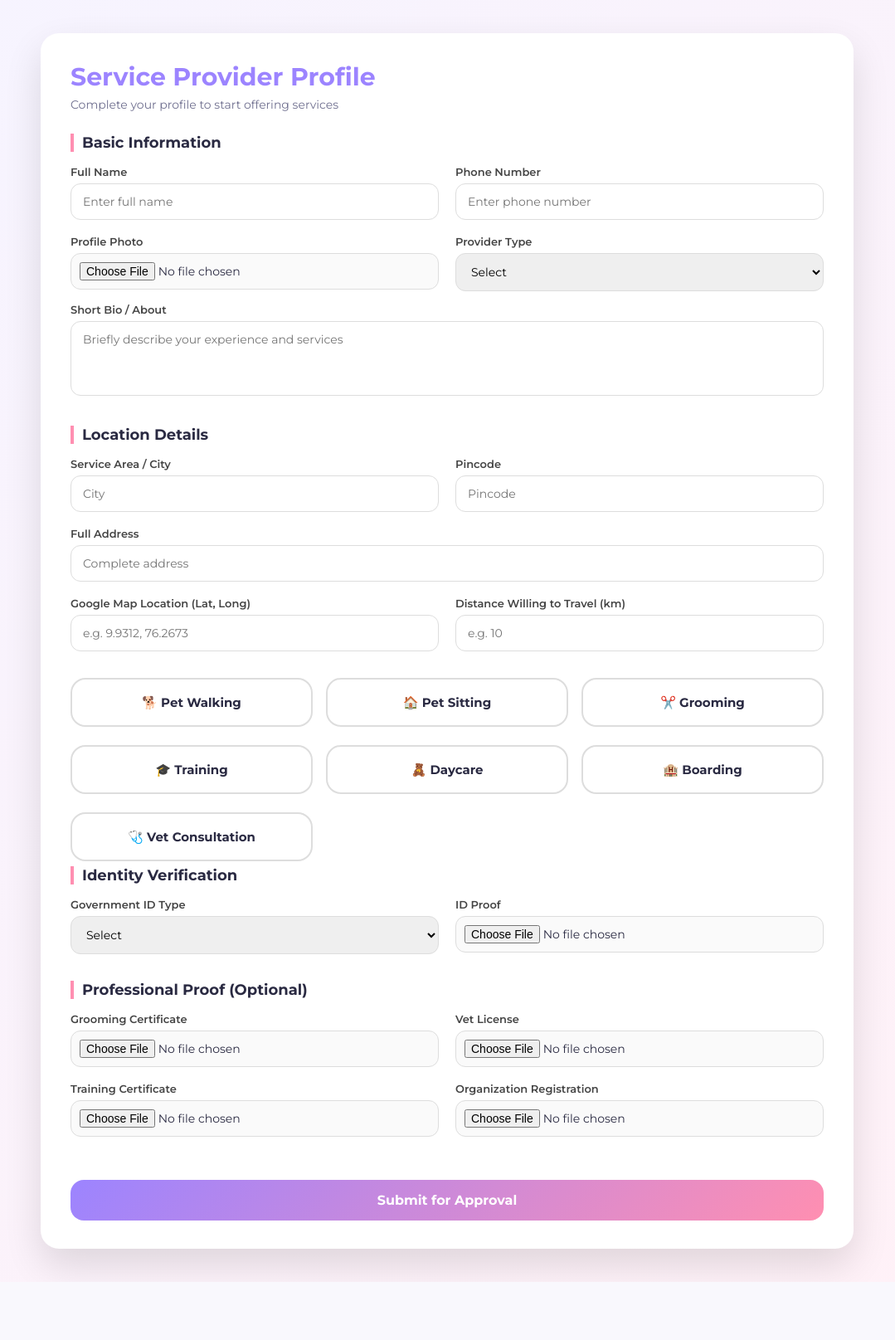
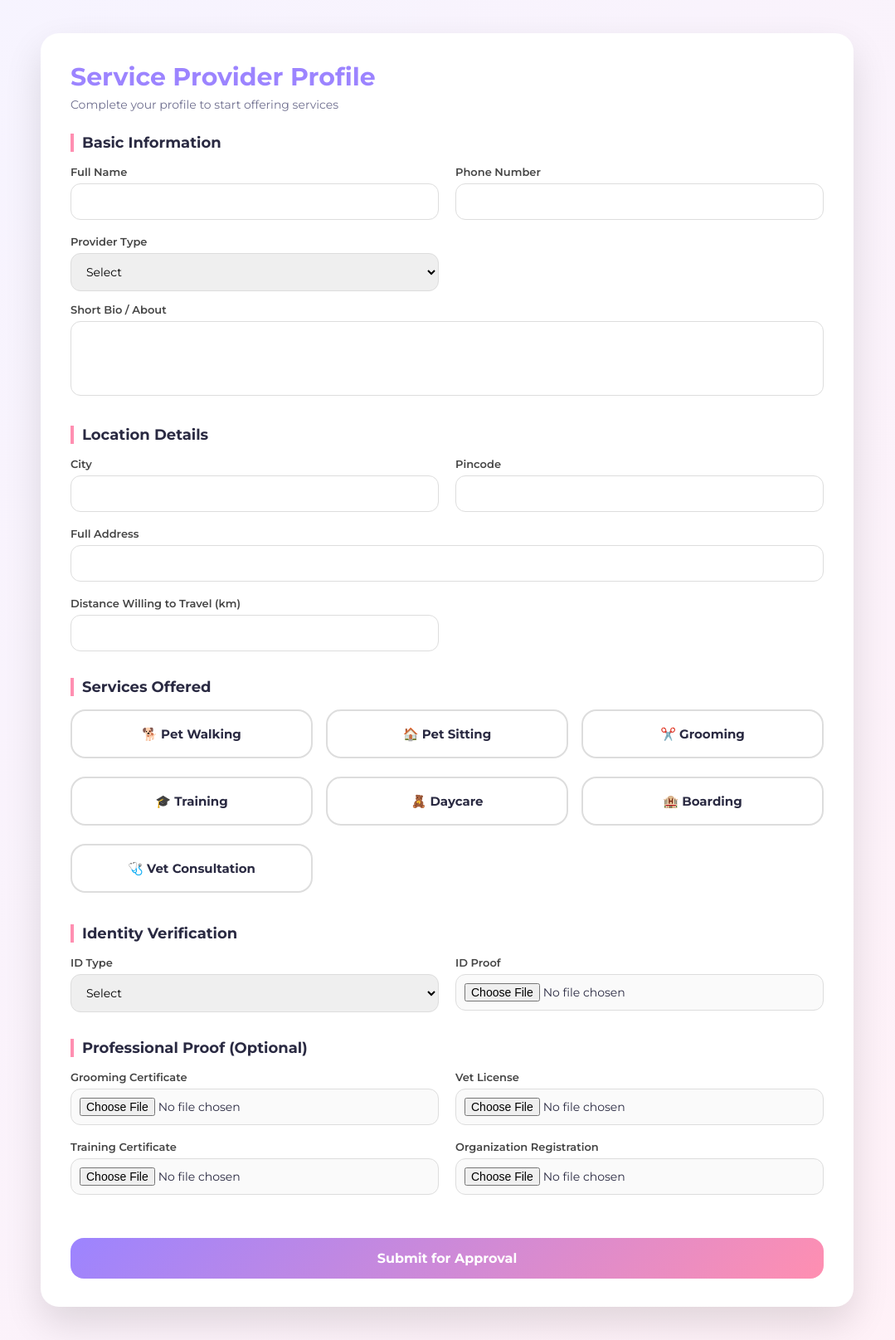
Before and after one commit to Rohini6697/pawsomecare, a Django app: page /provider_details/1/ in a window 1280 px wide. Shown: the whole page at 83% size, without its empty margins (101-1180 px from the left). Before the commit the page ends 1544 px from the top, so only its background shows below. Run offline with Django 5.2, Linux system fonts and the light colour scheme; a user stored in the database is signed in; data comes from the database, SQL or seed files in the repository; both versions use the stored data as it was after the commit.

Commit message:
changes made

```diff
--- a/PetCare/models.py
+++ b/PetCare/models.py
@@ -47,7 +47,7 @@ class ServiceProvider(models.Model):
 
     user = models.OneToOneField(Profile, on_delete=models.CASCADE)
 
-    full_name = models.CharField(max_length=100)
+    full_name = models.CharField(max_length=100,null=True,blank=True)
     phone_number = models.CharField(max_length=15)
     # profile_photo = models.ImageField(upload_to='providers/profile/', blank=True)
 
--- a/PetCare/templates/provider/provider_details.html
+++ b/PetCare/templates/provider/provider_details.html
@@ -10,8 +10,8 @@
 <body>
 
 <div class="page-wrapper">
+    <div class="form-card">
 
-    <div class="form-card">
         <h1>Service Provider Profile</h1>
         <p class="subtitle">Complete your profile to start offering services</p>
 
@@ -25,31 +25,26 @@
                 <div class="form-grid">
                     <div>
                         <label>Full Name</label>
-                        <input type="text" placeholder="Enter full name" required>
+                        <input type="text" name="full_name" required>
                     </div>
 
                     <div>
                         <label>Phone Number</label>
-                        <input type="tel" placeholder="Enter phone number" required>
-                    </div>
-
-                    <div>
-                        <label>Profile Photo</label>
-                        <input type="file" accept="image/*">
+                        <input type="tel" name="phone_number" required>
                     </div>
 
                     <div>
                         <label>Provider Type</label>
-                        <select required>
+                        <select name="provider_type" required>
                             <option value="">Select</option>
-                            <option>Individual</option>
-                            <option>Organization / Company</option>
+                            <option value="individual">Individual</option>
+                            <option value="organization">Organization / Company</option>
                         </select>
                     </div>
                 </div>
 
                 <label>Short Bio / About</label>
-                <textarea placeholder="Briefly describe your experience and services"></textarea>
+                <textarea name="bio"></textarea>
             </div>
 
             <!-- LOCATION -->
@@ -58,35 +53,32 @@
 
                 <div class="form-grid">
                     <div>
-                        <label>Service Area / City</label>
-                        <input type="text" placeholder="City">
+                        <label>City</label>
+                        <input type="text" name="city">
                     </div>
 
                     <div>
                         <label>Pincode</label>
-                        <input type="text" placeholder="Pincode">
+                        <input type="text" name="pincode">
                     </div>
 
                     <div class="full">
                         <label>Full Address</label>
-                        <input type="text" placeholder="Complete address">
-                    </div>
-
-                    <div>
-                        <label>Google Map Location (Lat, Long)</label>
-                        <input type="text" placeholder="e.g. 9.9312, 76.2673">
+                        <input type="text" name="address">
                     </div>
 
                     <div>
                         <label>Distance Willing to Travel (km)</label>
-                        <input type="number" placeholder="e.g. 10">
+                        <input type="number" name="travel_distance">
                     </div>
                 </div>
             </div>
 
             <!-- SERVICES -->
+            <div class="section">
+                <h3>Services Offered</h3>
+
                 <div class="service-box-grid">
-
                     <label class="service-box">
                         <input type="checkbox" name="services" value="walking">
                         <span>🐕 Pet Walking</span>
@@ -121,9 +113,8 @@
                         <input type="checkbox" name="services" value="vet">
                         <span>🩺 Vet Consultation</span>
                     </label>
-
                 </div>
-
+            </div>
 
             <!-- IDENTITY -->
             <div class="section">
@@ -131,12 +122,12 @@
 
                 <div class="form-grid">
                     <div>
-                        <label>Government ID Type</label>
-                        <select required>
+                        <label>ID Type</label>
+                        <select name="id_type" required>
                             <option value="">Select</option>
-                            <option>Aadhaar</option>
-                            <option>PAN</option>
-                            <option>Passport</option>
+                            <option value="aadhaar">Aadhaar</option>
+                            <option value="pan">PAN</option>
+                            <option value="passport">Passport</option>
                         </select>
                     </div>
 
@@ -155,7 +146,6 @@
                     <div>
                         <label>Grooming Certificate</label>
                         <input type="file" name="grooming_certificate">
-
                     </div>
 
                     <div>
@@ -179,7 +169,6 @@
 
         </form>
     </div>
-
 </div>
 
 </body>
--- a/PetCare/views.py
+++ b/PetCare/views.py
@@ -52,7 +52,7 @@ def signin(request):
                     return redirect('customer_home')
                 except Customer.DoesNotExist:
                     return redirect('customer_details',customer_id=user.profile.id)
-            elif role == 'service_providers':
+            elif role == 'service_provider':
                 try:
                     provider = user.profile.serviceprovider
                     # return redirect('provider_home')
```
Also changed, not shown: PetCare/migrations/0012_alter_serviceprovider_full_name.py (added), db.sqlite3, media/providers/id/Deer_Wallpapers.jpg (added), media/providers/id/Deer_Wallpapers_HdNvcjW.jpg (added), media/providers/id/Deer_Wallpapers_RmRnHh0.jpg (added), media/providers/id/Deer_Wallpapers_lzUoE20.jpg (added), 4 other files. Lines whose indentation alone changed are shown as unchanged.
